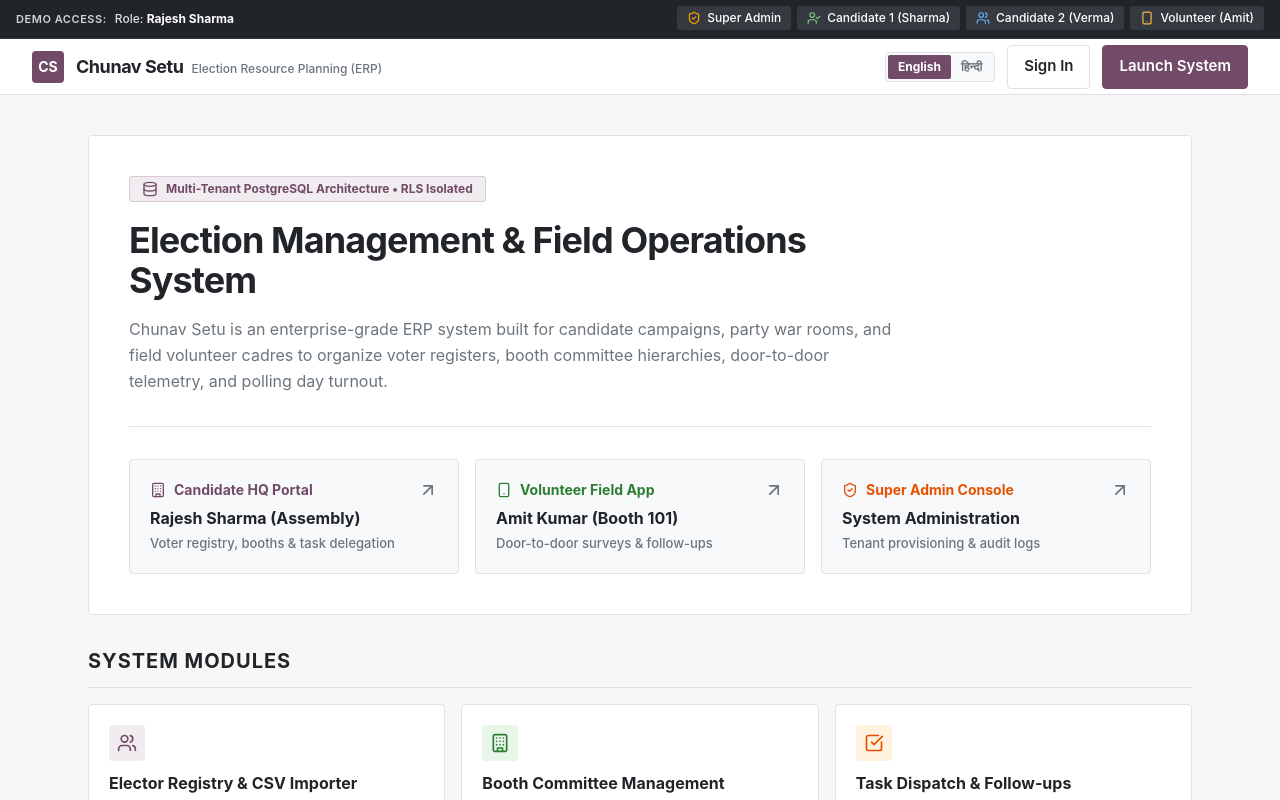
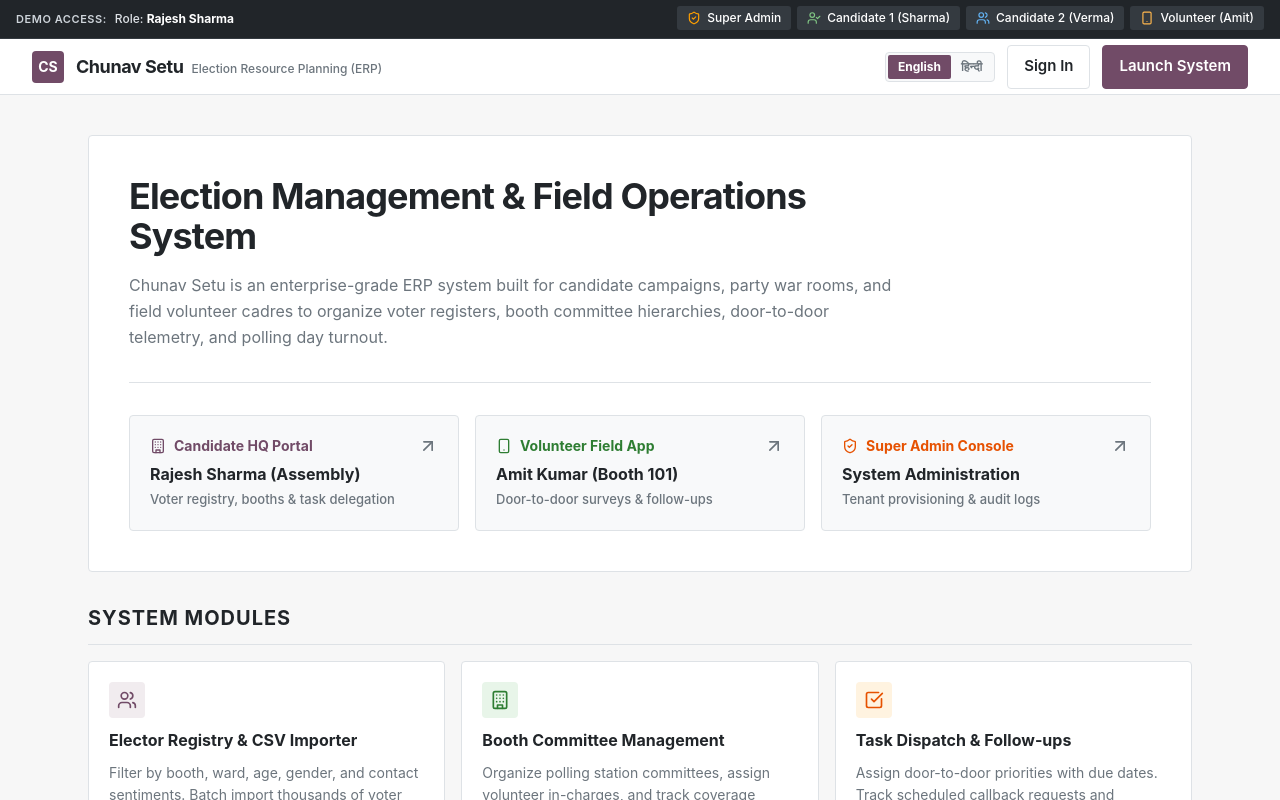
Before and after one commit to ramlalkumawat/Chunav-Setu, a Next.js app: page / in a window 1280 px wide. Shown: the top 800 px of the page. Built offline with nearby package versions, Linux system fonts and the light colour scheme.

Commit message:
fix(landing): remove multi-tenant postgresql badge from homepage hero

```diff
--- a/src/app/page.tsx
+++ b/src/app/page.tsx
@@ -14,7 +14,6 @@ import {
   CheckSquare,
   Smartphone,
   BarChart3,
-  Database,
   ArrowUpRight,
 } from "lucide-react";
 
@@ -87,10 +86,6 @@ export default function LandingPage() {
         {/* Hero Banner Sheet */}
         <div className="bg-white border border-[#DEE2E6] rounded-[4px] p-8 sm:p-10 shadow-none">
           <div className="max-w-3xl space-y-4">
-            <div className="inline-flex items-center gap-2 px-3 py-1 rounded-[3px] bg-[#F1ECEF] border border-[#D9CAD5] text-xs font-bold text-[#714B67]">
-              <Database className="w-4 h-4" />
-              <span>Multi-Tenant PostgreSQL Architecture • RLS Isolated</span>
-            </div>
             <h1 className="text-3xl sm:text-4xl font-bold tracking-tight text-[#212529] leading-tight">
               Election Management & Field Operations System
             </h1>
```
